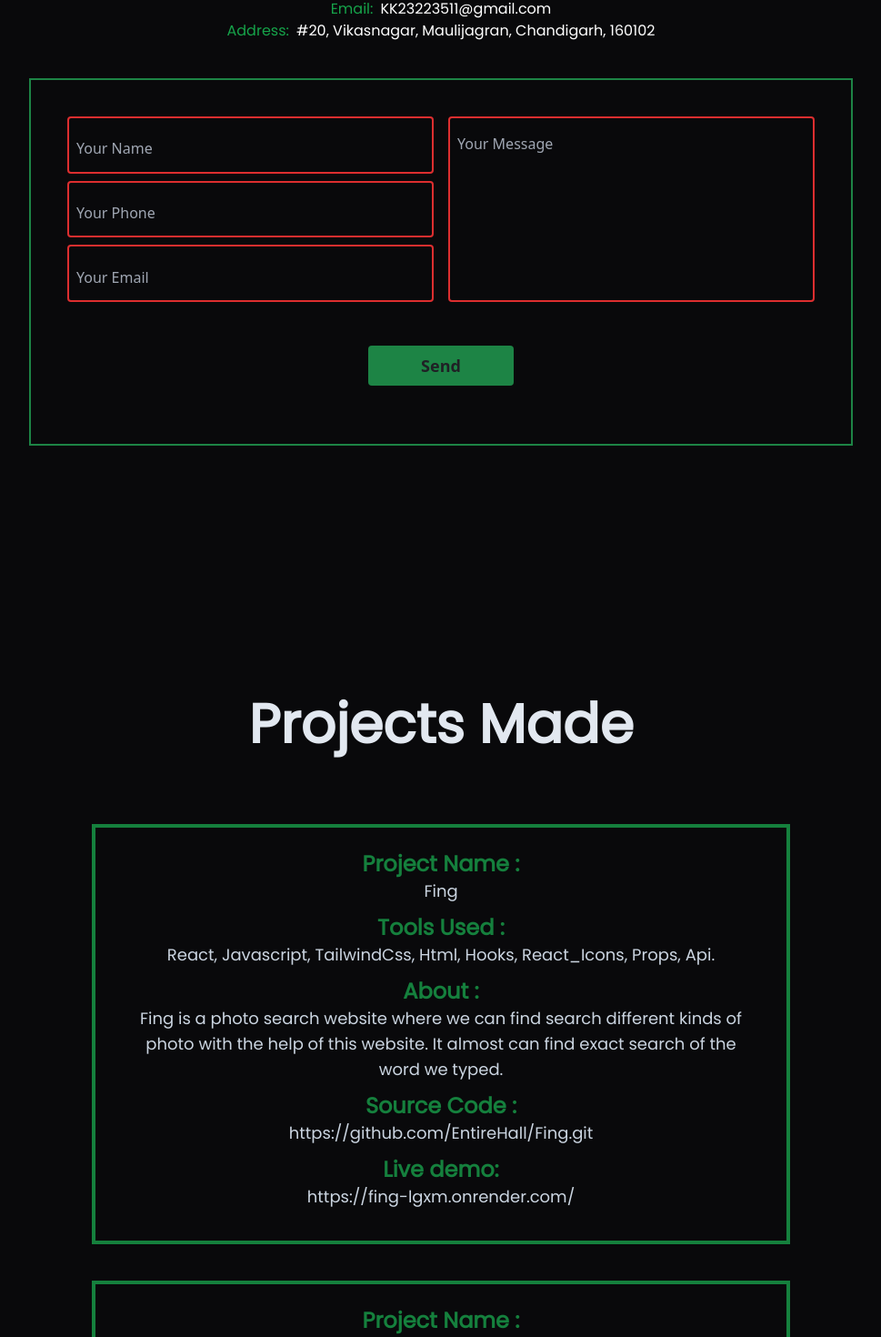
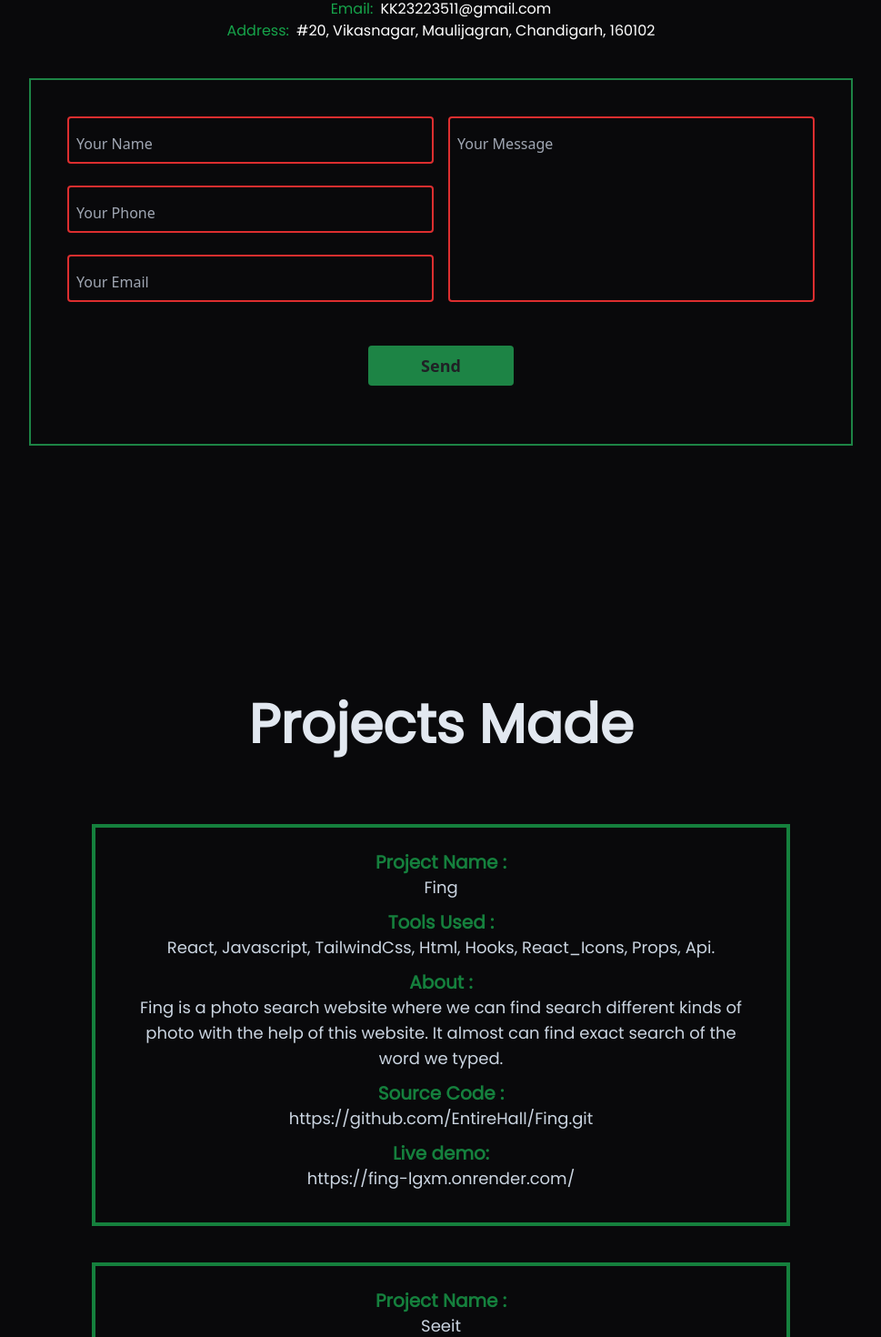
Before and after one commit to EntireHall/Portfolio, a React (Vite) app: page / in a window 1280 px wide. Shown: the part 2658-4128 px from the top of the page at 91% size, without its empty margins (155-1124 px from the left). Built offline with nearby package versions, Linux system fonts and the light colour scheme; a web font is replaced by a local one.

Commit message:
second commit

```diff
--- a/src/components/Contact/Form/Form.jsx
+++ b/src/components/Contact/Form/Form.jsx
@@ -29,9 +29,9 @@ const Form = () => {
     return (
 
         <form onSubmit={handleSubmit} autoComplete='off' className=' border-2 md:border-green-700 max-sm:border-none  flex flex-col flex-wrap md:p-10  mt-10 text-slate-200 mix-blend-screen' >
-            <div className='flex  flex-wrap justify-center'>
-                <div className='grid '>
-                    <Input type="text" name="name"  onChange={handleChange} value={data.name} placeholder='Your Name' />
+            <div className='flex  flex-wrap justify-center items-center '>
+                <div className='grid gap-4 '>
+                    <Input type="text" name="name"  onChange={handleChange} value={data.name} placeholder='Your Name'  />
                     <Input type="phone" name="phone" onChange={handleChange} value={data.phone} placeholder='Your Phone' />
                     <Input type="email" name="email" onChange={handleChange} value={data.email} placeholder='Your Email' />
                 </div>
--- a/src/components/Project/Project.jsx
+++ b/src/components/Project/Project.jsx
@@ -5,7 +5,7 @@ function Rand({hell,div1})
 
 
 {
-  return<div className='text-slate-300 text-2xl font-pop flex flex-col justify-center items-center text-center px-2 mb-2.5 '>
+  return<div className='text-slate-300 text-xl font-pop flex flex-col justify-center items-center text-center px-2 mb-2.5 '>
 
       <h1 className='font-bold text-green-700 '>{hell}</h1>
       <span className='text-lg'>{div1}</span>
@@ -17,7 +17,7 @@ export default function Service() {
 
   return (
 
-     <div className='flex flex-col justify-center items-center flex-wrap gap-10 min-h-screen bg-zinc-950 mix-blend-screen'>
+     <div className='flex flex-col justify-center items-center flex-wrap gap-10 bg-zinc-950 mix-blend-screen'>
 
 <h1 className='md:text-6xl font-pop font-extrabold text-slate-200  mb-10 md:mt-40 max-sm:text-4xl max-sm:mt-16'>Projects Made  </h1>
     {
--- a/src/style.css
+++ b/src/style.css
@@ -2534,10 +2534,6 @@ video {
   padding-left: 2rem;
 }
 
-.pl-\[20\%\]{
-  padding-left: 20%;
-}
-
 .pr-1{
   padding-right: 0.25rem;
 }
@@ -3229,6 +3225,18 @@ video {
   text-decoration-line: underline;
 }
 
+.placeholder\:hover\:scale-125:hover::-moz-placeholder{
+  --tw-scale-x: 1.25;
+  --tw-scale-y: 1.25;
+  transform: translate(var(--tw-translate-x), var(--tw-translate-y)) rotate(var(--tw-rotate)) skewX(var(--tw-skew-x)) skewY(var(--tw-skew-y)) scaleX(var(--tw-scale-x)) scaleY(var(--tw-scale-y));
+}
+
+.placeholder\:hover\:scale-125:hover::placeholder{
+  --tw-scale-x: 1.25;
+  --tw-scale-y: 1.25;
+  transform: translate(var(--tw-translate-x), var(--tw-translate-y)) rotate(var(--tw-rotate)) skewX(var(--tw-skew-x)) skewY(var(--tw-skew-y)) scaleX(var(--tw-scale-x)) scaleY(var(--tw-scale-y));
+}
+
 @media not all and (min-width: 640px){
   .max-sm\:mr-4{
     margin-right: 1rem;
@@ -3263,6 +3271,14 @@ video {
     padding-right: 1rem;
   }
 
+  .max-sm\:pl-10{
+    padding-left: 2.5rem;
+  }
+
+  .max-sm\:pl-20{
+    padding-left: 5rem;
+  }
+
   .max-sm\:pl-24{
     padding-left: 6rem;
   }
@@ -3277,14 +3293,6 @@ video {
 
   .max-sm\:pt-10{
     padding-top: 2.5rem;
-  }
-
-  .max-sm\:pl-20{
-    padding-left: 5rem;
-  }
-
-  .max-sm\:pl-10{
-    padding-left: 2.5rem;
   }
 
   .max-sm\:text-2xl{
@@ -3376,6 +3384,10 @@ video {
     padding-left: 5rem;
   }
 
+  .md\:pl-40{
+    padding-left: 10rem;
+  }
+
   .md\:pl-60{
     padding-left: 15rem;
   }
@@ -3384,16 +3396,12 @@ video {
     padding-left: 15%;
   }
 
+  .md\:pl-\[20\%\]{
+    padding-left: 20%;
+  }
+
   .md\:pr-\[30\%\]{
     padding-right: 30%;
-  }
-
-  .md\:pl-\[20\%\]{
-    padding-left: 20%;
-  }
-
-  .md\:pl-40{
-    padding-left: 10rem;
   }
 
   .md\:text-6xl{
```
